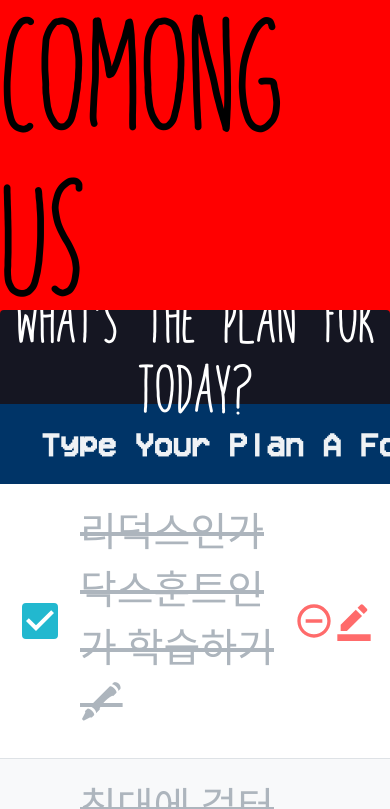
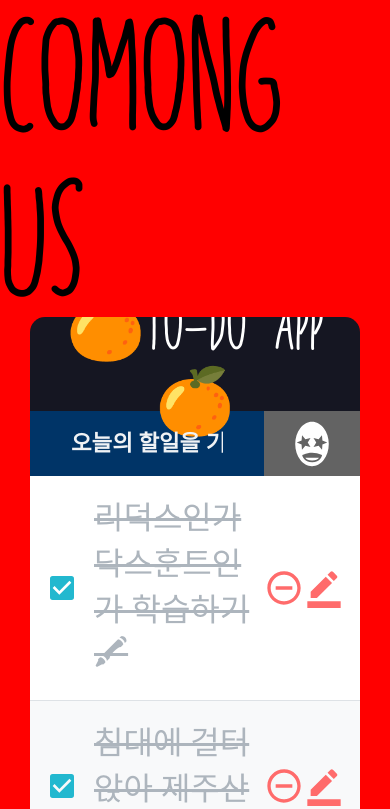
Before and after one commit to seolleung2/comongus, a React (Create React App) app in the folder client/: page /todo in a window 390 px wide. Shown: the top 809 px of the page. Built offline with nearby package versions, Linux system fonts and the light colour scheme.

Commit message:
modified SCSS

```diff
--- a/client/src/components/LoginForm.css
+++ b/client/src/components/LoginForm.css
@@ -10,7 +10,7 @@
   .portrait {
     width: 100%;
     height: 100%;
-    background-image: url("https://i.ytimg.com/vi/jr6RxPLlJrs/maxresdefault.jpg");
+    background-image: url('https://i.ytimg.com/vi/jr6RxPLlJrs/maxresdefault.jpg');
     /* background-position: center center; */
     background-repeat: no-repeat;
     background-size: cover;
@@ -21,7 +21,7 @@
   .hiddenPortrait {
     width: 100%;
     height: 60%;
-    background-image: url("https://s3.amazonaws.com/media.thecrimson.com/photos/2020/11/06/010534_1346719.gif");
+    background-image: url('https://s3.amazonaws.com/media.thecrimson.com/photos/2020/11/06/010534_1346719.gif');
     background-position: center center;
     background-repeat: no-repeat;
     background-size: cover;
@@ -54,14 +54,14 @@
   .portrait {
     width: 100%;
     height: 470px;
-    background-image: url("https://wallpapercave.com/wp/wp7445982.jpg");
+    background-image: url('https://wallpapercave.com/wp/wp7445982.jpg');
     background-repeat: no-repeat;
     background-size: cover;
     border-radius: 10px;
     cursor: pointer;
   }
   .portrait:hover {
-    background-image: url("https://i.pinimg.com/originals/0f/94/10/0f94108094f6a9cfc64ddf60c32dc1c6.gif");
+    background-image: url('https://i.pinimg.com/originals/0f/94/10/0f94108094f6a9cfc64ddf60c32dc1c6.gif');
     /* background-repeat: no-repeat;
       background-size: cover; */
   }
@@ -99,14 +99,14 @@
   .portrait {
     width: 100%;
     height: 470px;
-    background-image: url("https://i.redd.it/w0lmb8i7odo51.png");
+    background-image: url('https://i.redd.it/w0lmb8i7odo51.png');
     background-repeat: no-repeat;
     background-size: cover;
     border-radius: 10px;
   }
   .portrait:hover {
     margin: 0px auto;
-    background-image: url("https://64.media.tumblr.com/7898d087981456a594c2313bbd7b93f3/087d23613b467308-c4/s500x750/2293a6c0d494ffa213a709eab0856304732cc1a7.gifv");
+    background-image: url('https://64.media.tumblr.com/7898d087981456a594c2313bbd7b93f3/087d23613b467308-c4/s500x750/2293a6c0d494ffa213a709eab0856304732cc1a7.gifv');
     background-position: center center;
   }
 
@@ -139,4 +139,5 @@
 .login__btn {
   width: 100px;
   height: 40px;
+  font-size: 20px;
 }
--- a/client/src/components/TodoInsert/TodoInsert.js
+++ b/client/src/components/TodoInsert/TodoInsert.js
@@ -23,7 +23,7 @@ const TodoInsert = ({ handleInsert }) => {
       <input
         value={inputVal}
         onChange={handleChange}
-        placeholder="Type Your Plan A For Today 💖"
+        placeholder="오늘의 할일을 기록해요, 미래의 개발자님🍊"
       />
       <button type="submit">
         <GiStarStruck />
--- a/client/src/components/TodoInsert/TodoInsert.scss
+++ b/client/src/components/TodoInsert/TodoInsert.scss
@@ -1,4 +1,5 @@
 .TodoInsert {
+  @import url('https://fonts.googleapis.com/css2?family=Nanum+Pen+Script&display=swap');
   display: flex;
   background: #003467;
 
@@ -9,12 +10,36 @@
     border: none;
     padding: 1rem;
     font-size: 2rem;
+    font-family: 'Nanum Pen Script', cursive;
     text-align: start;
     line-height: 1.5;
     color: white;
+    width: 100%;
     &::placeholder {
       color: #eff2f5;
     }
     flex: 1;
   }
+  button {
+    background: none;
+    outline: none;
+    border: none;
+    background: #636363;
+    color: white;
+    padding-left: 1.5rem;
+    padding-right: 1.5rem;
+    font-size: 3rem;
+    display: flex;
+    align-items: center;
+    cursor: pointer;
+    transition: 0.1s background ease-in;
+    &:hover {
+      background: #4a4a4a;
+    }
+  }
+  @media (max-width: 767px) {
+    input {
+      font-size: 1.4rem;
+    }
+  }
 }
--- a/client/src/components/TodoListItem/TodoListItem.scss
+++ b/client/src/components/TodoListItem/TodoListItem.scss
@@ -1,5 +1,5 @@
 .TodoListItem {
-  @import url('https://fonts.googleapis.com/css2?family=Yeon+Sung&display=swap');
+  @import url('https://fonts.googleapis.com/css2?family=East+Sea+Dokdo&display=swap');
   padding: 1rem;
   display: flex;
   align-items: center;
@@ -18,7 +18,7 @@
     }
     .text {
       margin-left: 1rem;
-      font-family: 'Yeon Sung', cursive;
+      font-family: 'East Sea Dokdo', cursive;
       flex: 1;
     }
     // 체크 박스 내에서 체크되었을 때 보일 스타일
@@ -47,4 +47,14 @@
   & + & {
     border-top: 1px solid #dee2e6;
   }
+  @media (max-width: 767px) {
+    .checkbox {
+      svg {
+        font-size: 2rem;
+      }
+      .text {
+        font-size: 2rem;
+      }
+    }
+  }
 }
--- a/client/src/components/TodoTemplate/TodoTemplate.js
+++ b/client/src/components/TodoTemplate/TodoTemplate.js
@@ -4,7 +4,7 @@ import './TodoTemplate.scss';
 const TodoTemplate = ({ children }) => {
   return (
     <div className="TodoTemplate">
-      <div className="app-title">What's the plan for today?</div>
+      <div className="app-title">🍊To-Do App🍊</div>
       <div className="content">{children}</div>
     </div>
   );
--- a/client/src/components/TodoTemplate/TodoTemplate.scss
+++ b/client/src/components/TodoTemplate/TodoTemplate.scss
@@ -2,8 +2,8 @@
   width: 1024px;
   margin-left: auto;
   margin-right: auto;
-  //   border: 2px solid red;
-  border-radius: 4px;
+  // border: 2px solid red;
+  border-radius: 15px;
   overflow: hidden;
 
   .app-title {
@@ -19,22 +19,9 @@
   .content {
     background: white;
   }
-}
 
-button {
-  background: none;
-  outline: none;
-  border: none;
-  background: #636363;
-  color: white;
-  padding-left: 1.5rem;
-  padding-right: 1.5rem;
-  font-size: 3rem;
-  display: flex;
-  align-items: center;
-  cursor: pointer;
-  transition: 0.1s background ease-in;
-  &:hover {
-    background: #4a4a4a;
+  @media (max-width: 1023px) {
+    margin-left: 30px;
+    margin-right: 30px;
   }
 }
```
Also changed, not shown: 1 other file (tests, documents, lock files or other folders).
